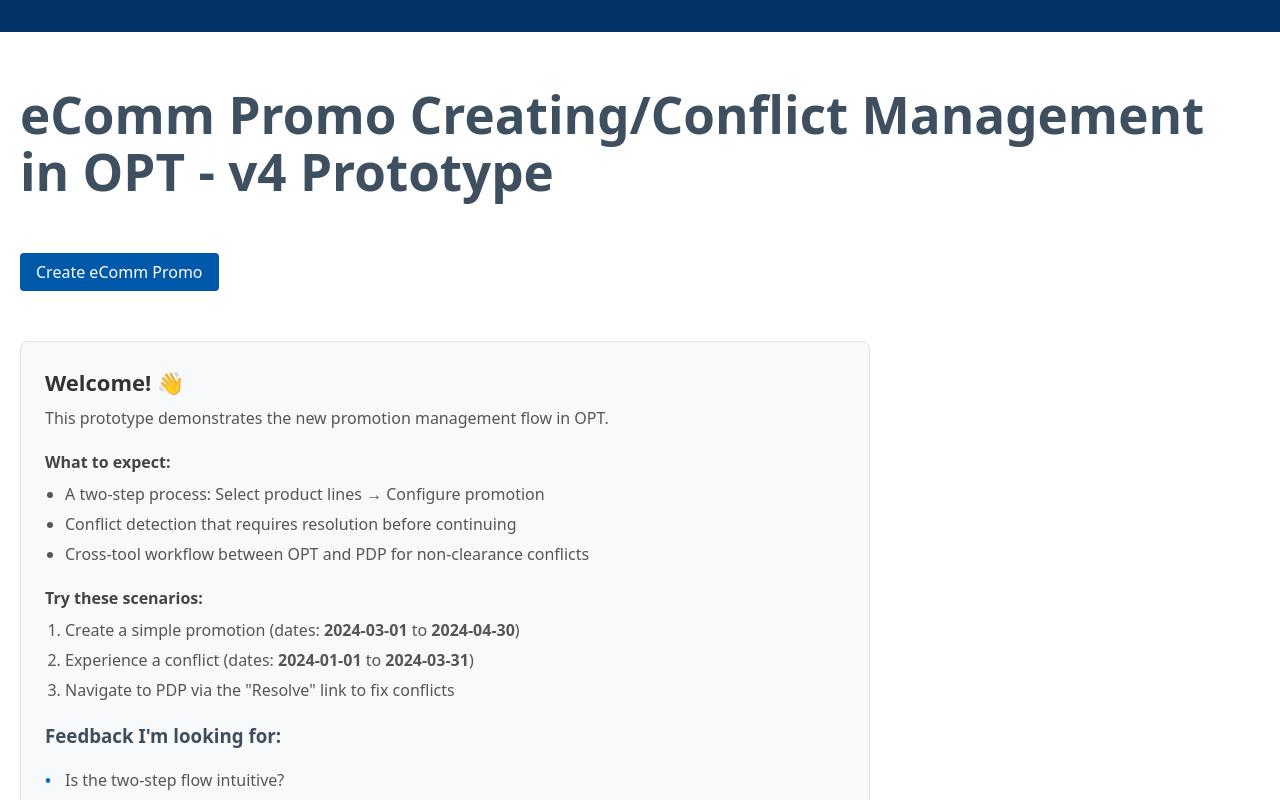
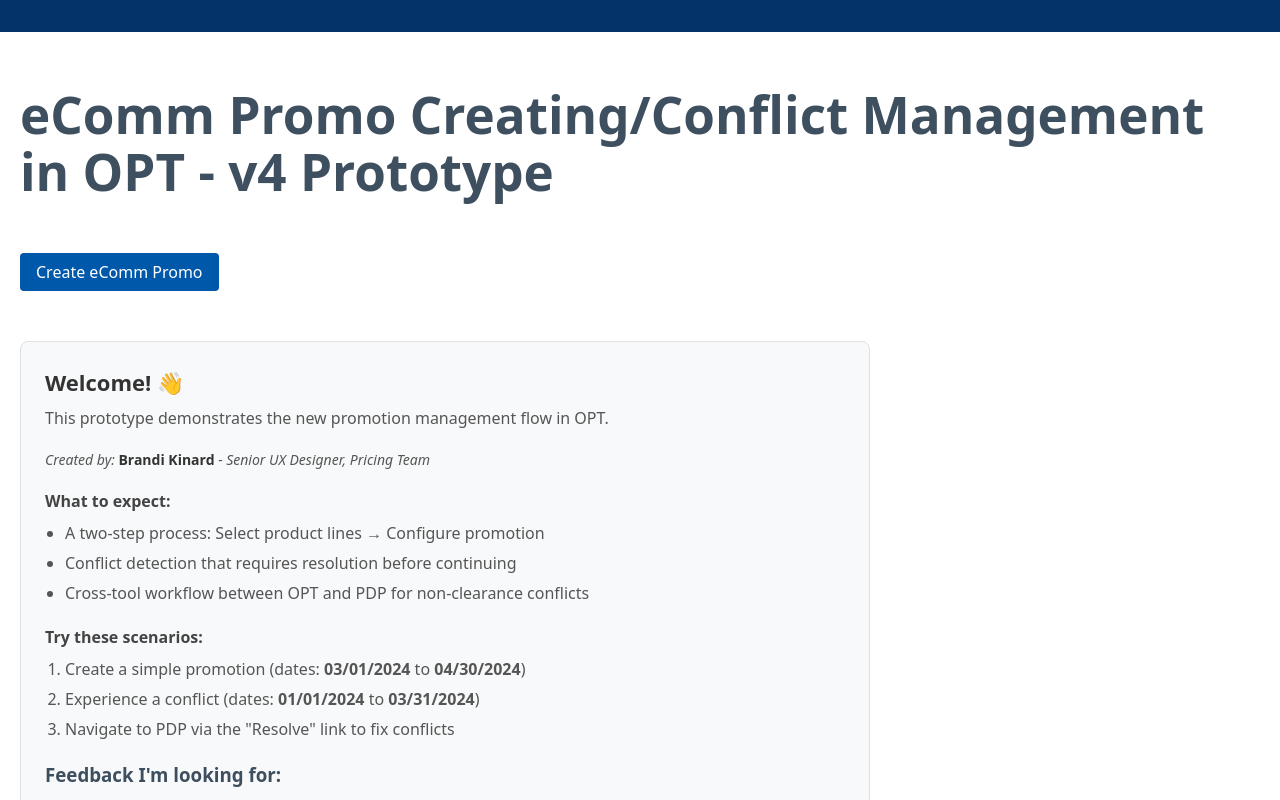
Before and after one commit to Brandi-Kinard/promo-proto, a React (Vite) app: page / in a window 1280 px wide. Built offline with nearby package versions, Linux system fonts and the light colour scheme.

Commit message:
feat(ui): Update date format and add creator attribution
- Change dates from yyyy-mm-dd to mm/dd/yyyy format
- Add Brandi Kinard as creator with title and team info
- Style creator attribution with italic text and proper emphasis
- Improve readability with US-standard date format

```diff
--- a/src/pages/Home.jsx
+++ b/src/pages/Home.jsx
@@ -267,6 +267,7 @@ const Home = () => {
         <div className="prototype-overview">
           <h2>Welcome! 👋</h2>
           <p>This prototype demonstrates the new promotion management flow in OPT.</p>
+          <p className="creator-info">Created by: <strong>Brandi Kinard</strong> - Senior UX Designer, Pricing Team</p>
 
           <div className="overview-section">
             <h3>What to expect:</h3>
@@ -280,8 +281,8 @@ const Home = () => {
           <div className="overview-section">
             <h3>Try these scenarios:</h3>
             <ol>
-              <li>Create a simple promotion (dates: <strong>2024-03-01</strong> to <strong>2024-04-30</strong>)</li>
-              <li>Experience a conflict (dates: <strong>2024-01-01</strong> to <strong>2024-03-31</strong>)</li>
+              <li>Create a simple promotion (dates: <strong>03/01/2024</strong> to <strong>04/30/2024</strong>)</li>
+              <li>Experience a conflict (dates: <strong>01/01/2024</strong> to <strong>03/31/2024</strong>)</li>
               <li>Navigate to PDP via the "Resolve" link to fix conflicts</li>
             </ol>
           </div>
--- a/src/styles/Home.css
+++ b/src/styles/Home.css
@@ -21,6 +21,18 @@
   font-size: 16px;
   margin: 0 0 20px;
   line-height: 1.4;
+}
+
+.creator-info {
+  font-size: 14px !important;
+  margin: 0 0 20px !important;
+  color: #666;
+  font-style: italic;
+}
+
+.creator-info strong {
+  color: #333;
+  font-style: normal;
 }
 
 .overview-section {
```
